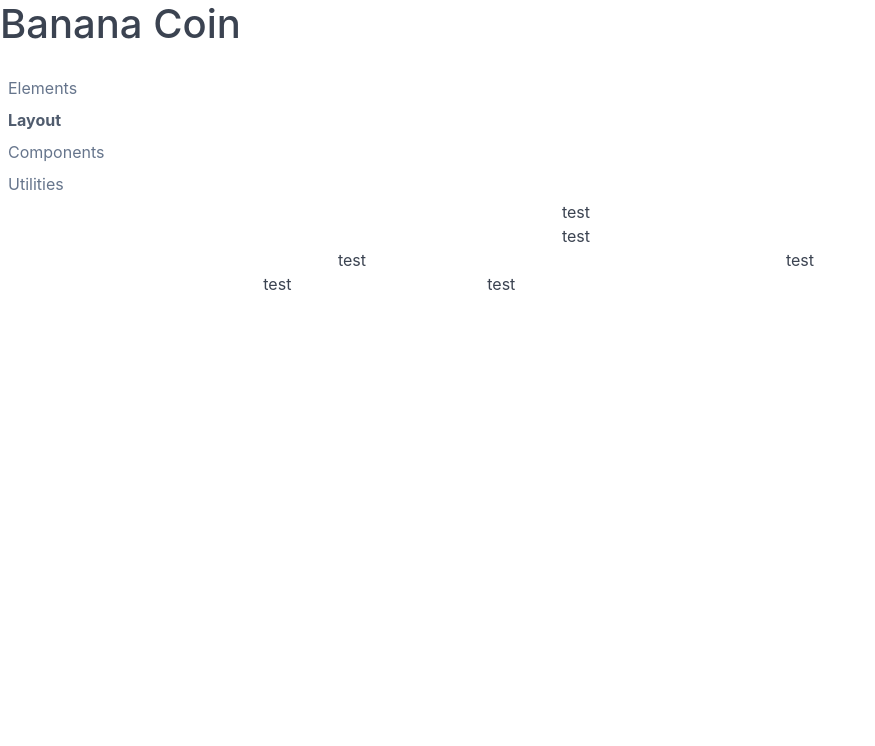
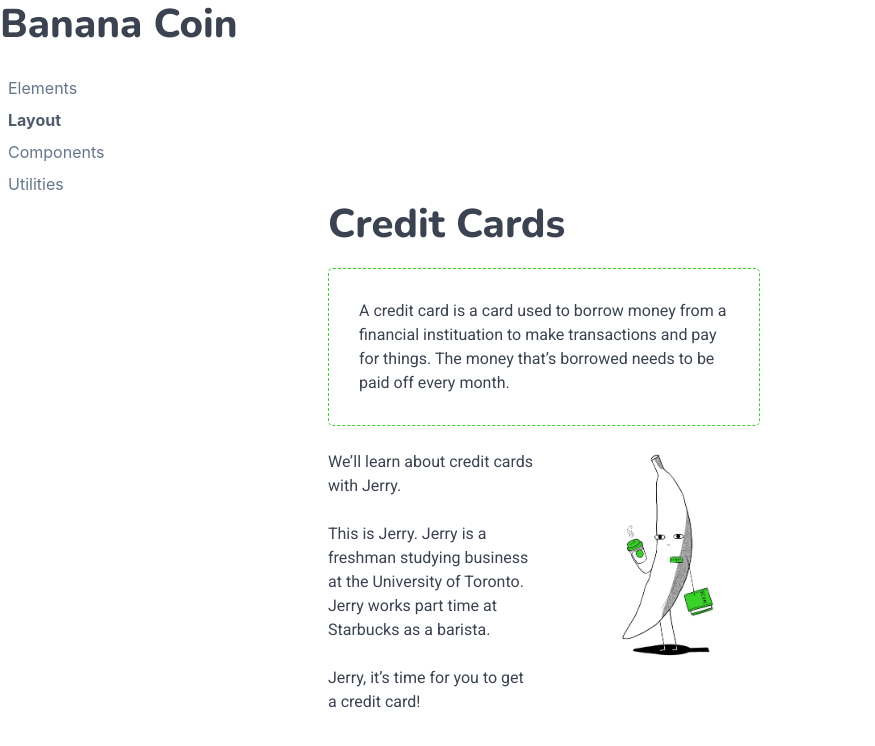
Before and after one commit to ellen-lau/BananaCoin, a plain HTML site: page index.html in a window 1280 px wide. Shown: the whole page, without its empty margins (0-875 px from the left). Drawn offline with nearby package versions, Linux system fonts and the light colour scheme.

Commit message:
added some stuff

```diff
--- a/index.html
+++ b/index.html
@@ -10,6 +10,13 @@
   <link rel="stylesheet" href="dist/spectre-exp.min.css">
   <link rel="stylesheet" href="dist/spectre-icons.min.css">
   <title>Banana Coin</title>
+
+
+  <!-- FONTS -->
+  <link rel="preconnect" href="https://fonts.gstatic.com">
+  <link href="https://fonts.googleapis.com/css2?family=Roboto:wght@400;700&display=swap" rel="stylesheet">
+  <link href="https://fonts.googleapis.com/css2?family=Nunito:wght@800&display=swap" rel="stylesheet">
+
 </head>
 
 <body>
@@ -50,13 +57,27 @@
   <!-- MAIN CONTENT -->
   <div class="contentBody">
     <div class="container">
-      <div class="columns">
-        <div class="column col-12" id="test">test</div>
-        <div class="column col-12" id="test">test</div>
-        <div class="column col-6" id="test">test</div>
-        <div class="column col-6" id="test">test</div>
-        <div class="column col-4" id="test">test</div>
-        <div class="column col-2" id="test">test</div>
+      <div class="columns intro-section">
+        <div class="column col-12 credit-card-header">
+          <h1> Credit Cards </h1>
+        </div>
+
+        <div class="column col-12">
+          <p class='credit-card-textbox'>A credit card is a card used to borrow money from a financial instituation to make transactions and pay for things.
+             The money that’s borrowed needs to be paid off every month. </p>
+        </div>
+
+        <div class="column col-6">
+          <p class="narrator-textbox">We’ll learn about credit cards with Jerry. <br><br>
+
+            This is Jerry. Jerry is a freshman studying business at the University of Toronto. Jerry works part time at Starbucks as a barista. <br><br>
+
+            Jerry, it’s time for you to get a credit card! </p>
+        </div>
+        <div class="column col-6">
+          <img src="images/jerry.png" id="img-jerry" alt="jerry_with_coffee">
+        </div>
+
       </div>
     </div>
   </div>
--- a/style.css
+++ b/style.css
@@ -1,8 +1,32 @@
-.contentBody {
-  margin-left: 10vw;
-  margin-right: 20vw;
+h1 {
+  font-family: Nunito;
+  font-weight: bolder;
 }
 
-#test {
-  text-align: center;
+p {
+  font-family: Roboto;
+  font-weight: 400;
 }
+
+
+.contentBody {
+  margin-left: 25vw;
+  margin-right: 40vw;
+}
+
+/* CLASS CSS */
+.credit-card-textbox {
+  border: dashed 1px #38D228;
+  border-radius: 0.25rem 0.25rem 0.25rem 0.25rem;
+  padding: 1.5rem;
+}
+
+.narrator-textbox {
+
+}
+
+/* IMAGE CSS */
+#img-jerry {
+  width: 100%;
+  height: auto;
+}
```
